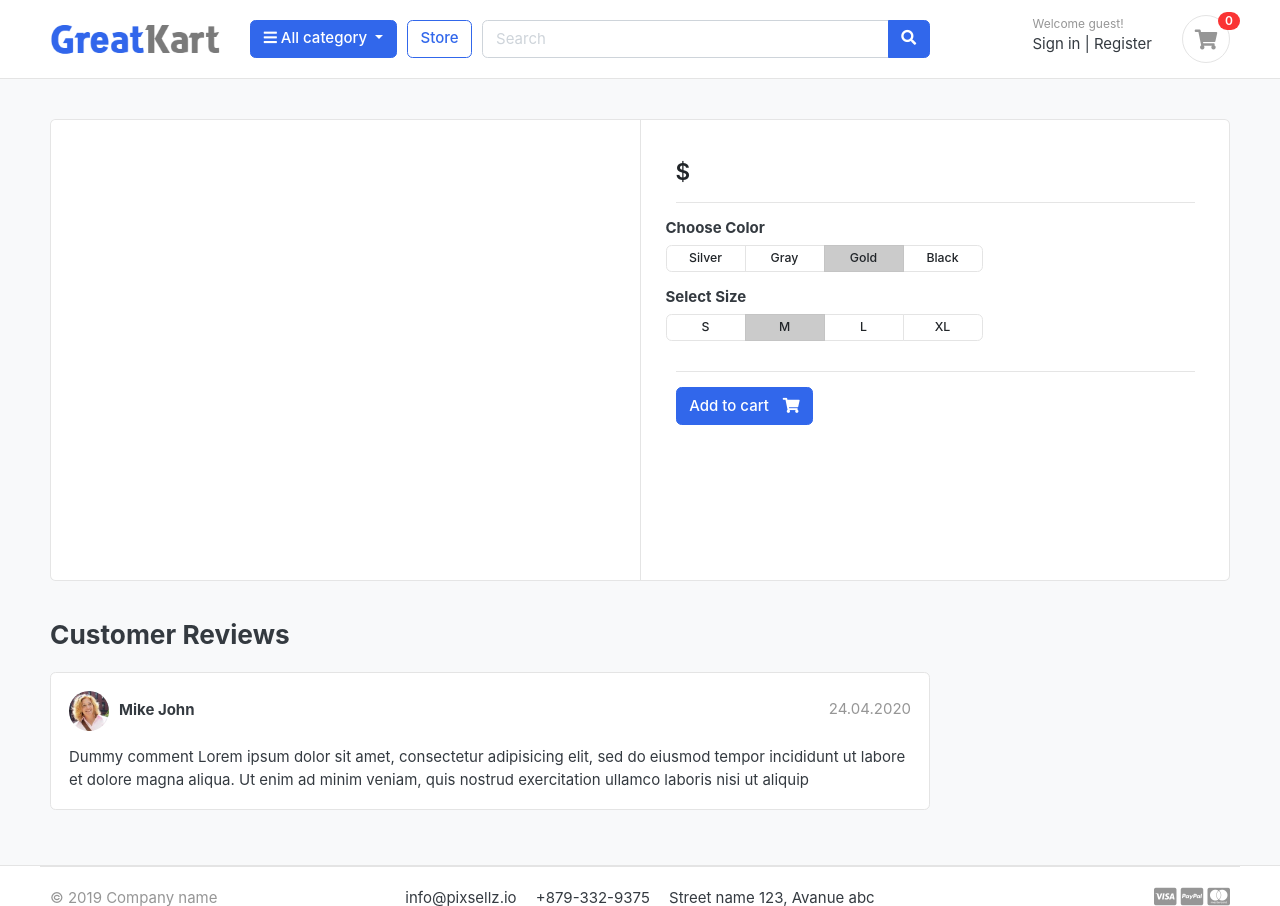
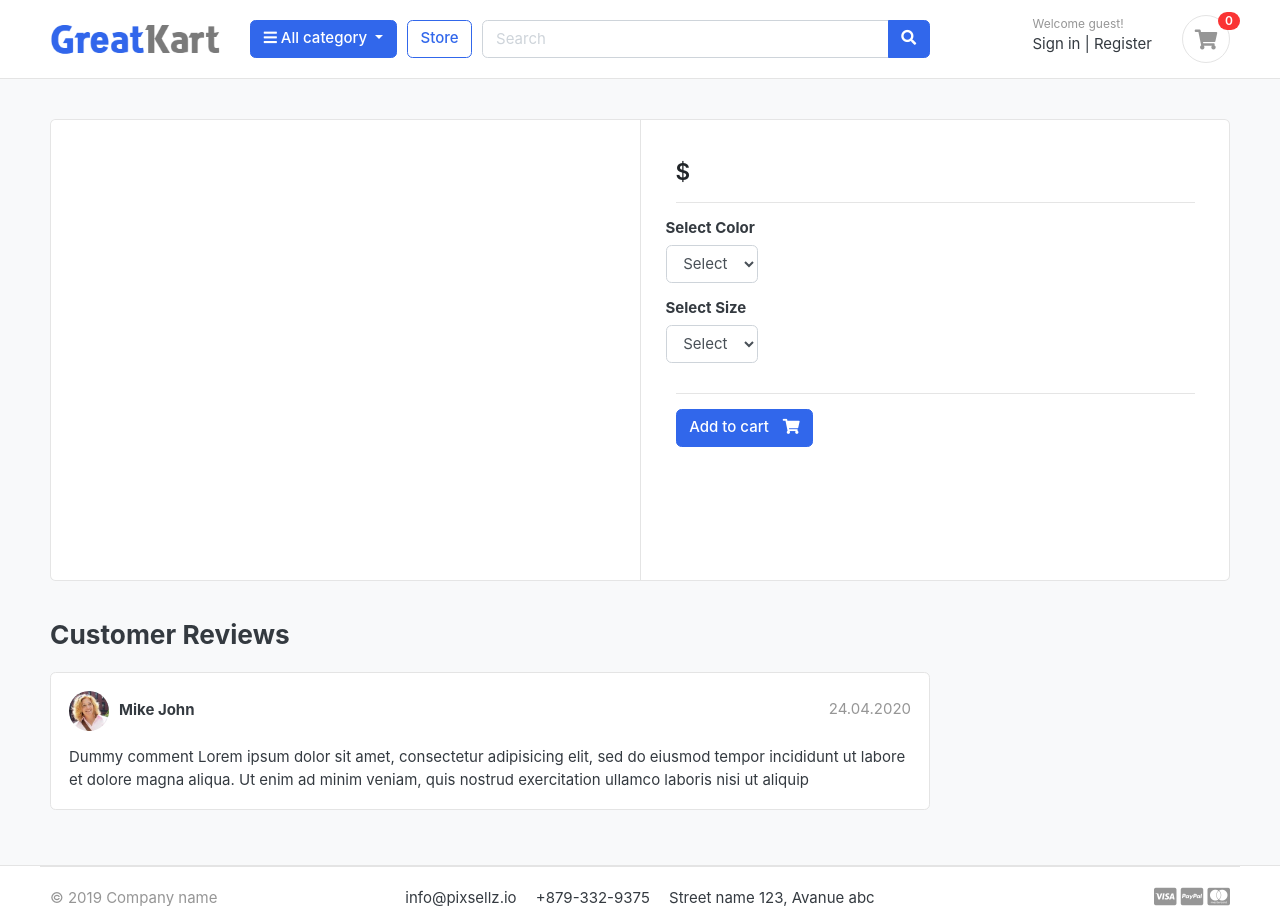
Before and after one commit to sir-3e0/django-mimi-shop, a Django app: template templates/store/product_details.html in a window 1280 px wide. Shown: the part 39-945 px from the top of the page. Run offline with Django 5.2, Linux system fonts and the light colour scheme; the template is opened without the code that fills it, so the values that code supplies are empty; some libraries are stand-ins or nearby versions; some web fonts are replaced.

Commit message:
Taking a break

```diff
--- a/carts/views.py
+++ b/carts/views.py
@@ -1,6 +1,8 @@
 from django.core.exceptions import ObjectDoesNotExist
 from django.shortcuts import render, redirect, get_object_or_404
-from .models import Product, Cart, CartItem
+
+from store.models import Variation, Product
+from .models import Cart, CartItem
 
 # Create your views here.
 def _cart_id(request):
@@ -10,6 +12,16 @@ def _cart_id(request):
     return cart
 
 def add_cart(request, product_id):
+    if request.method == 'POST':
+        for item in request.POST:
+            key = item
+            value = request.POST[key]
+            try:
+                variation = Variation.objects.get(variation_category__iexact=key, variation_value__iexact=value)
+                print(key + " " + variation)
+            except:
+                pass
+
     product = Product.objects.get(id=product_id) #Get the product
     try:
         cart = Cart.objects.get(cart_id=_cart_id(request)) #get the cart using the cart_id present in the session
--- a/store/views.py
+++ b/store/views.py
@@ -46,7 +46,7 @@ def product_details(request, category_slug, product_slug):
     return render(request, 'store/product_details.html', context )
 
 def search(request):
-    global products
+    global products, product_count
     if 'keyword' in request.GET:
         keyword = request.GET['keyword']
         if keyword:
--- a/templates/store/product_details.html
+++ b/templates/store/product_details.html
@@ -18,6 +18,8 @@
 </article> <!-- gallery-wrap .end// -->
 		</aside>
 		<main class="col-md-6 border-left">
+<form action="{% url 'add_cart' single_product.id %}"  method="POST">
+ {% csrf_token %}
 <article class="content-body">
 
 <h2 class="title">{{ single_product.product_name }}</h2>
@@ -32,40 +34,24 @@
 <hr>
 	<div class="row">
 		<div class="item-option-select">
-			<h6>Choose Color</h6>
-			<div class="btn-group btn-group-sm btn-group-toggle" data-toggle="buttons">
-			  <label class="btn btn-light">
-			    <input type="radio" name="radio_color"> Silver
-			  </label>
-			  <label class="btn btn-light">
-			    <input type="radio" name="radio_color" > Gray
-			  </label>
-			  <label class="btn btn-light active">
-			    <input type="radio" name="radio_color checked"> Gold
-			  </label>
-			  <label class="btn btn-light">
-			    <input type="radio" name="radio_color"> Black
-			  </label>
-			</div>
+			<h6>Select Color</h6>
+			<select name="color" class="form-control" required>
+                <option value="" disabled selected>Select</option>
+                {% for i in single_product.variation_set.colors %}
+                <option value="{{i.variation_value | lower }}">{{i.variation_value | capfirst }}</option>
+                {% endfor %}
+            </select>
 		</div>
 	</div> <!-- row.// -->
 	<div class="row">
 		<div class="item-option-select">
 			<h6>Select Size</h6>
-			<div class="btn-group btn-group-sm btn-group-toggle" data-toggle="buttons">
-			  <label class="btn btn-light">
-			    <input type="radio" name="radio_color"> S
-			  </label>
-			  <label class="btn btn-light active">
-			    <input type="radio" name="radio_color" checked> M
-			  </label>
-			  <label class="btn btn-light">
-			    <input type="radio" name="radio_color"> L
-			  </label>
-			  <label class="btn btn-light">
-			    <input type="radio" name="radio_color"> XL
-			  </label>
-			</div>
+			<select name="size" class="form-control" required>
+                <<option value="" disabled selected>Select</option>
+                {% for i in single_product.variation_set.sizes %}
+                <option value="{{i.variation_value | lower}}">{{i.variation_value | capfirst }}</option>
+                {% endfor %}
+            </select>
 		</div>
 	</div> <!-- row.// -->
 	<hr>
@@ -76,10 +62,11 @@
     <a href="#" class="btn  btn-success"> <span class="text">Added to cart</span> <i class="fas fa-check"></i>  </a>
     <a href="{% url 'cart' %}" class="btn  btn-outline-primary"> <span class="text">View cart</span> <i class="fas fa-eye"></i>  </a>
     {% else %}
-	<a href="{% url 'add_cart' single_product.id %}" class="btn  btn-primary"> <span class="text">Add to cart</span> <i class="fas fa-shopping-cart"></i>  </a>
+	<button type="submit" class="btn  btn-primary"> <span class="text">Add to cart</span> <i class="fas fa-shopping-cart"></i>  </button>
     {% endif %}
     {% endif %}
 </article> <!-- product-info-aside .// -->
+ </form>
 		</main> <!-- col.// -->
 	</div> <!-- row.// -->
 </div> <!-- card.// -->
```
Also changed, not shown: store/admin.py (+7 -1 lines), store/models.py (+25 -0 lines), accounts/migrations/0001_initial.py, carts/migrations/0001_initial.py, category/migrations/0001_initial.py, category/migrations/0002_alter_category_slug.py (deleted), category/migrations/0003_alter_category_cat_image_alter_category_description.py (deleted), store/migrations/0001_initial.py.
